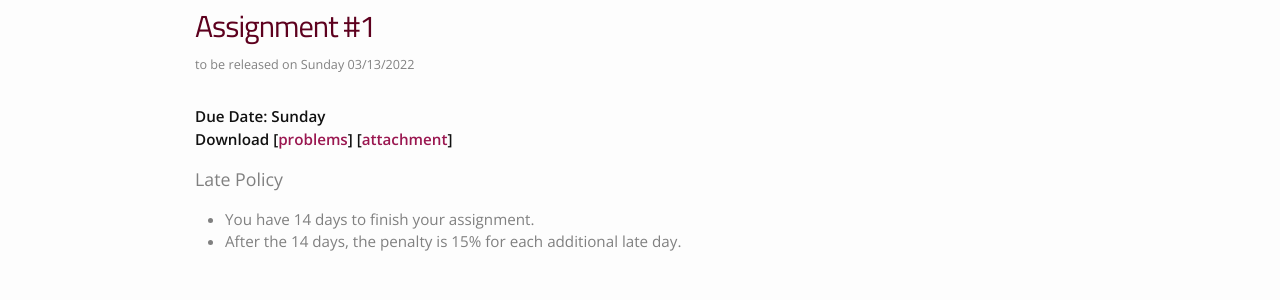
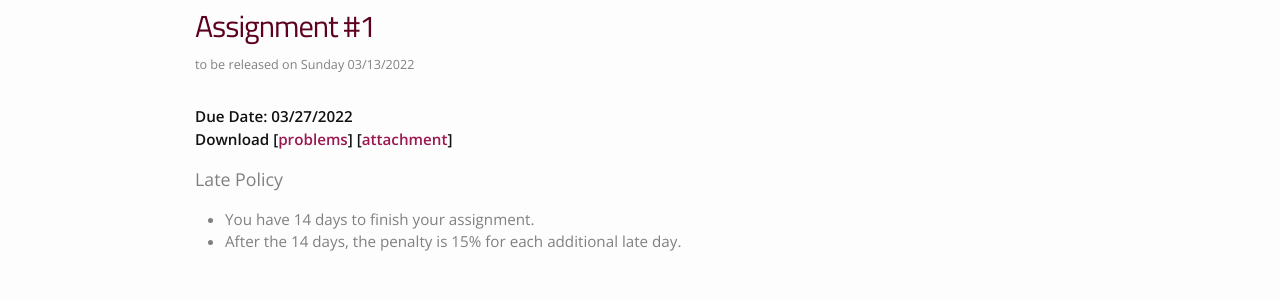
Before and after one commit to hughw19/RVAL, a Jekyll site: the page built from _assignments/01_assignment.md, in a window 1280 px wide. Shown: the part 166-466 px from the top of the page. Built offline with Jekyll 4.4.1, drawn with Linux system fonts in a browser that asks for light colours; nearby versions of some CDN libraries.

Commit message:
01 assignment

```diff
--- a/_layouts/assignment.html
+++ b/_layouts/assignment.html
@@ -11,7 +11,7 @@
 
   <div>
     {% if page.due_event %}
-    <span style="font-weight: bold">Due Date: {{ page.due | date: site.dateformat }} {{ page.due_event.date |  date: "%A" }}</span>
+    <span style="font-weight: bold">Due Date: {{ page.due | date: "%A"  }} {{ page.due_event.date |  date: site.dateformat }}</span>
     {% endif %}
     <p style="font-weight: bold">Download
       {% if page.pdf %}
```
